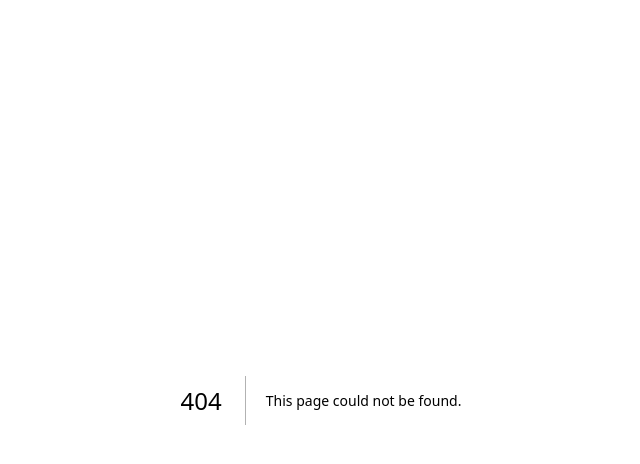
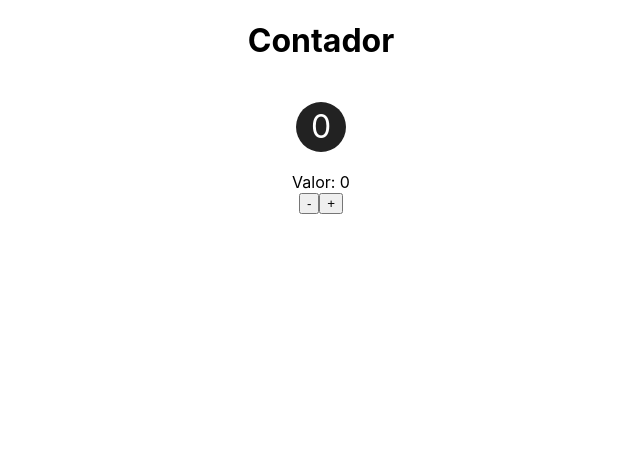
Before and after one commit to davihenrique/atividade-nextjs-Cod3r, a Next.js app: page /estado/contador in a window 1280 px wide. Before the commit this address had no page. Shown: the top 464 px of the page, without its empty margins (319-959 px from the left). Built offline with nearby package versions, Linux system fonts and the light colour scheme.

Commit message:
aula: Contador

```diff
--- /dev/null
+++ b/components/ContadorDisplay.jsx
@@ -0,0 +1,18 @@
+export default function ContadorDisplay(props){
+    return(
+        <div style={{
+            display: "flex",
+            justifyContent: "center",
+            alignItems:"center",
+            height: "50px",
+            width: "50px",
+            borderRadius: "25px",
+            backgroundColor:"#222",
+            color:"#fff",
+            fontSize: "2rem",
+            margin: "20px"
+        }}>
+            {props.numero}
+        </div>
+    )
+}
--- /dev/null
+++ b/pages/estado/contador.jsx
@@ -0,0 +1,33 @@
+import { useState } from "react";
+import ContadorDisplay from "../../components/ContadorDisplay";
+
+export default function contador(){
+
+    const [contador, setContador] = useState(0)
+
+    function darUmUp(){
+        setContador(c => c+1)
+    }
+
+    function darUmDown(){
+        setContador(c => c-1)
+    }
+    return (
+
+        <div style={{
+
+            display:"flex",
+            flexDirection:"column",
+            justifyContent: "center",
+            alignItems: "center"
+        }}>
+            <h1>Contador</h1>
+            <ContadorDisplay  numero={contador}/>
+            <div>Valor: {contador}</div>
+            <div>
+            <button onClick={darUmDown}>-</button>
+            <button onClick={darUmUp}>+</button>
+            </div>
+        </div>
+    )
+}
```
Also changed, not shown: pages/estado/mouse.jsx (added, +36 -0 lines).
